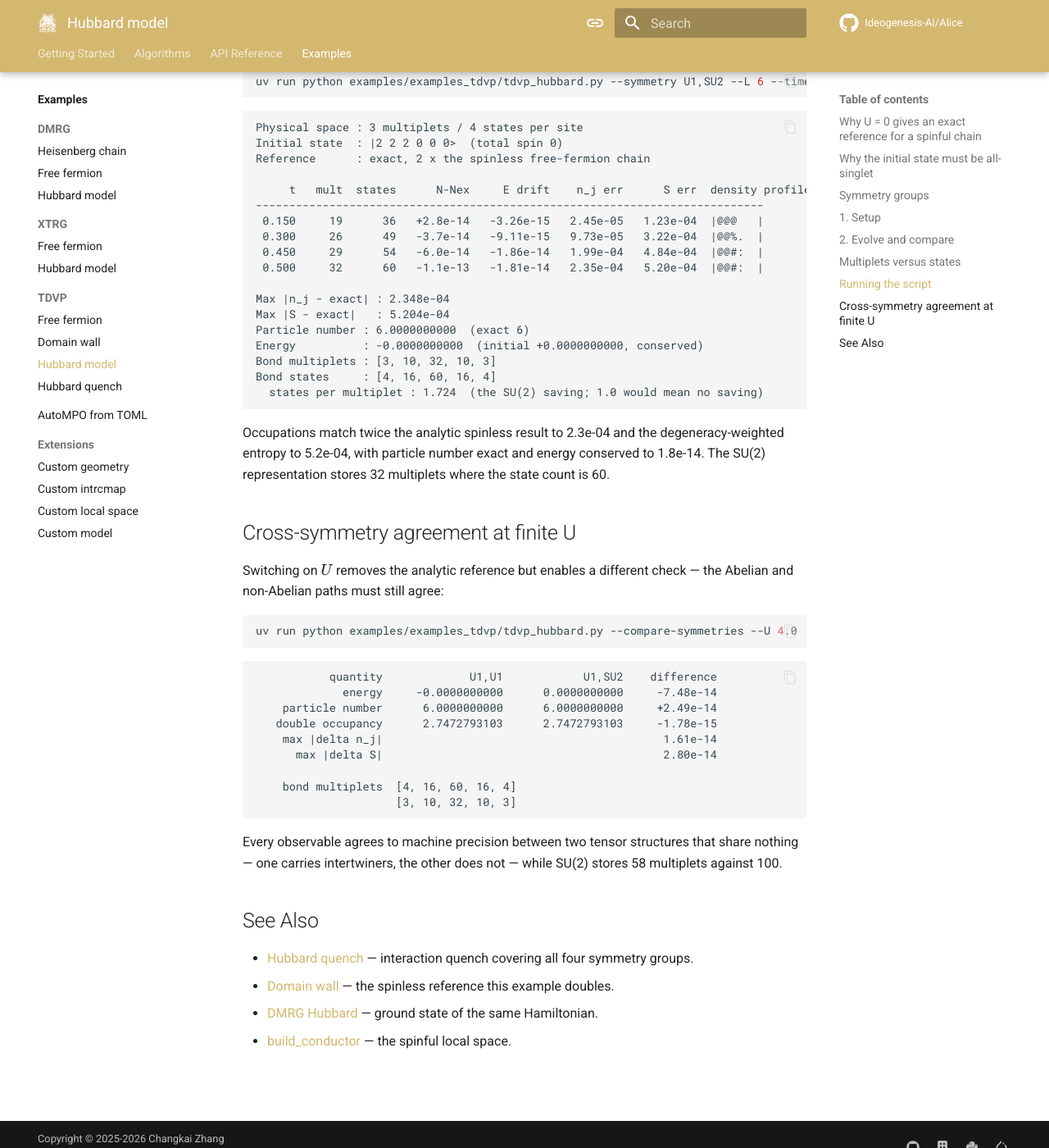
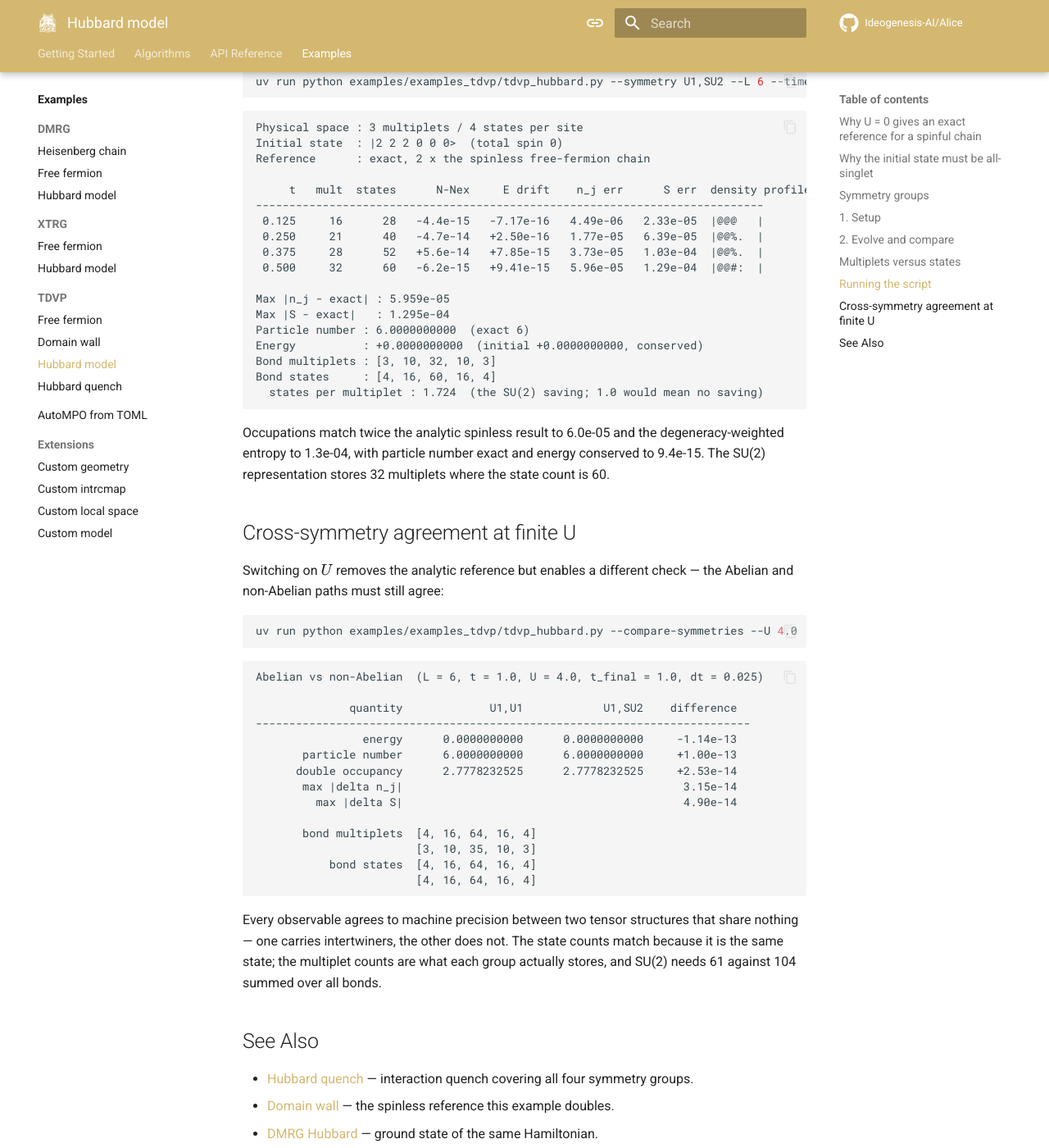
Before and after one commit to Ideogenesis-AI/Alice, an MkDocs documentation site: the page built from docs/examples/tdvp/hubbard.md, in a window 1280 px wide and 1400 px high, scrolled down 2938 px. Shown: the whole window at 82% size. Built offline with MkDocs 1.6.1 and Material for MkDocs 9.7.7, drawn with Linux system fonts in a browser that asks for light colours; comment, search, counter and statistics services are not loaded.

Commit message:
Update Hubbard model example documentation with new results and corrections
Revised the Hubbard model example documentation to reflect updated results for occupations and entropy, improving accuracy in the reported values. Adjusted the comparison of Abelian and non-Abelian symmetry paths, ensuring clarity in the differences observed. This update enhances the resource for users studying many-body quantum systems and ensures consistency with the latest simulation outputs.

````diff
--- a/docs/examples/tdvp/hubbard.md
+++ b/docs/examples/tdvp/hubbard.md
@@ -143,23 +143,23 @@ Reference      : exact, 2 x the spinless free-fermion chain
 
      t   mult  states      N-Nex     E drift    n_j err      S err  density profile
 ----------------------------------------------------------------------------
- 0.150     19      36   +2.8e-14   -3.26e-15   2.45e-05   1.23e-04  |@@@   |
- 0.300     26      49   -3.7e-14   -9.11e-15   9.73e-05   3.22e-04  |@@%.  |
- 0.450     29      54   -6.0e-14   -1.86e-14   1.99e-04   4.84e-04  |@@#:  |
- 0.500     32      60   -1.1e-13   -1.81e-14   2.35e-04   5.20e-04  |@@#:  |
+ 0.125     16      28   -4.4e-15   -7.17e-16   4.49e-06   2.33e-05  |@@@   |
+ 0.250     21      40   -4.7e-14   +2.50e-16   1.77e-05   6.39e-05  |@@%.  |
+ 0.375     28      52   +5.6e-14   +7.85e-15   3.73e-05   1.03e-04  |@@%.  |
+ 0.500     32      60   -6.2e-15   +9.41e-15   5.96e-05   1.29e-04  |@@#:  |
 
-Max |n_j - exact| : 2.348e-04
-Max |S - exact|   : 5.204e-04
+Max |n_j - exact| : 5.959e-05
+Max |S - exact|   : 1.295e-04
 Particle number : 6.0000000000  (exact 6)
-Energy          : -0.0000000000  (initial +0.0000000000, conserved)
+Energy          : +0.0000000000  (initial +0.0000000000, conserved)
 Bond multiplets : [3, 10, 32, 10, 3]
 Bond states     : [4, 16, 60, 16, 4]
   states per multiplet : 1.724  (the SU(2) saving; 1.0 would mean no saving)
 ```
 
-Occupations match twice the analytic spinless result to 2.3e-04 and the
-degeneracy-weighted entropy to 5.2e-04, with particle number exact and energy
-conserved to 1.8e-14. The SU(2) representation stores 32 multiplets where the
+Occupations match twice the analytic spinless result to 6.0e-05 and the
+degeneracy-weighted entropy to 1.3e-04, with particle number exact and energy
+conserved to 9.4e-15. The SU(2) representation stores 32 multiplets where the
 state count is 60.
 
 ## Cross-symmetry agreement at finite U
@@ -172,20 +172,26 @@ uv run python examples/examples_tdvp/tdvp_hubbard.py --compare-symmetries --U 4.
 ```
 
 ```text
-           quantity             U1,U1            U1,SU2    difference
-             energy     -0.0000000000      0.0000000000     -7.48e-14
-    particle number      6.0000000000      6.0000000000     +2.49e-14
-   double occupancy      2.7472793103      2.7472793103     -1.78e-15
-    max |delta n_j|                                          1.61e-14
-      max |delta S|                                          2.80e-14
+Abelian vs non-Abelian  (L = 6, t = 1.0, U = 4.0, t_final = 1.0, dt = 0.025)
 
-    bond multiplets  [4, 16, 60, 16, 4]
-                     [3, 10, 32, 10, 3]
+              quantity             U1,U1            U1,SU2    difference
+--------------------------------------------------------------------------
+                energy      0.0000000000      0.0000000000     -1.14e-13
+       particle number      6.0000000000      6.0000000000     +1.00e-13
+      double occupancy      2.7778232525      2.7778232525     +2.53e-14
+       max |delta n_j|                                          3.15e-14
+         max |delta S|                                          4.90e-14
+
+       bond multiplets  [4, 16, 64, 16, 4]
+                        [3, 10, 35, 10, 3]
+           bond states  [4, 16, 64, 16, 4]
+                        [4, 16, 64, 16, 4]
 ```
 
 Every observable agrees to machine precision between two tensor structures that
-share nothing — one carries intertwiners, the other does not — while SU(2)
-stores 58 multiplets against 100.
+share nothing — one carries intertwiners, the other does not. The state counts
+match because it is the same state; the multiplet counts are what each group
+actually stores, and SU(2) needs 61 against 104 summed over all bonds.
 
 ## See Also
 
````
